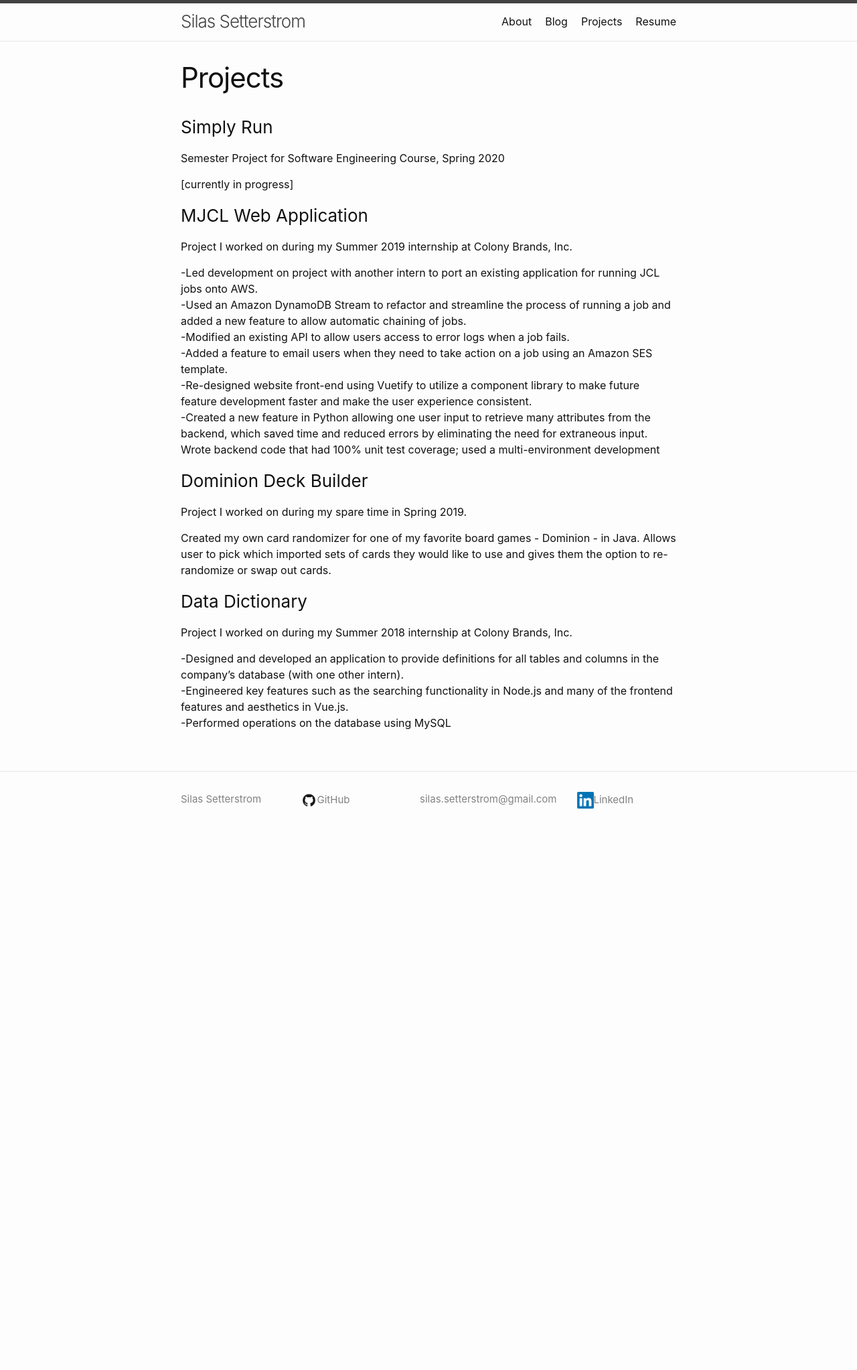
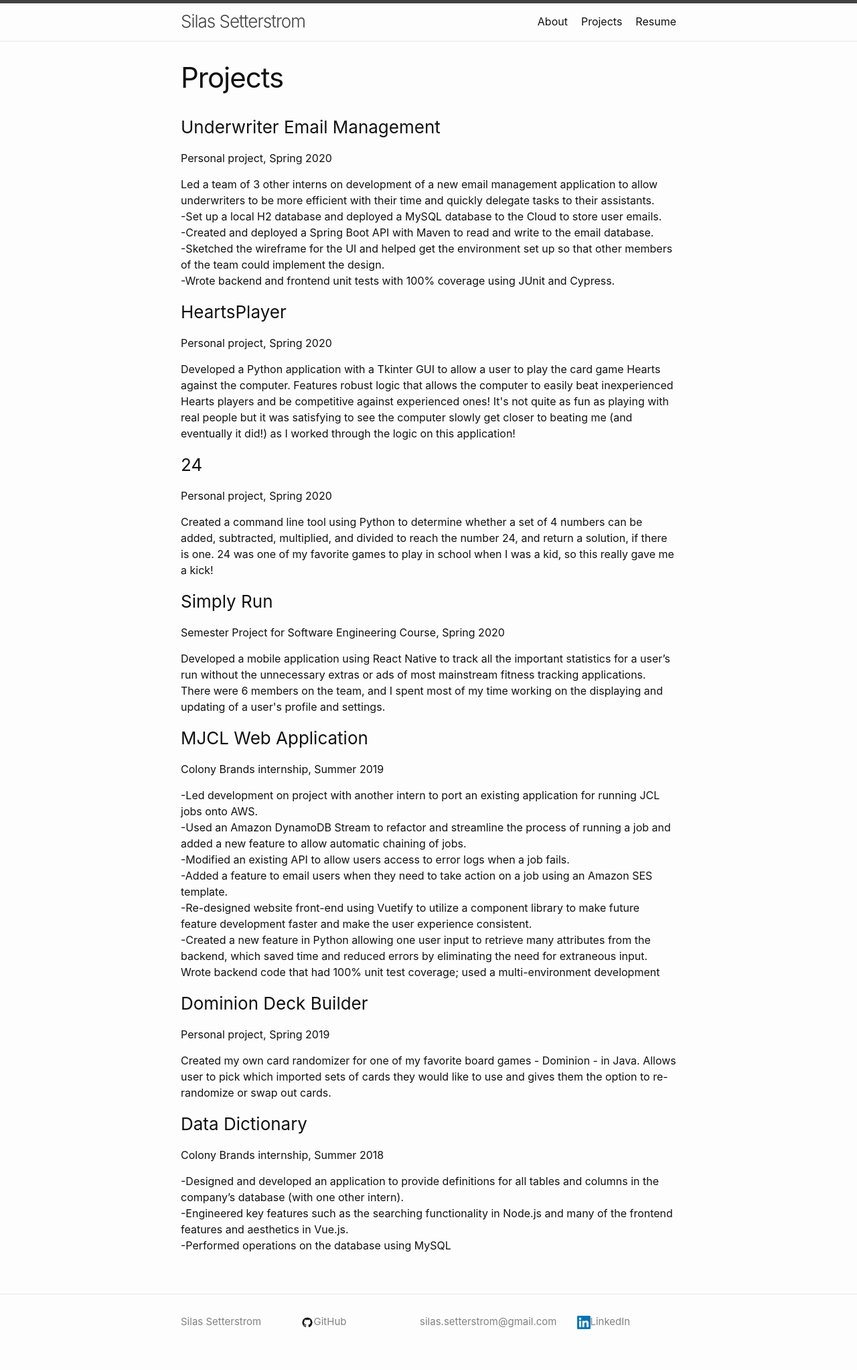
Before and after one commit to silassetterstrom/my_website, a Jekyll site: the page built from projects.markdown, in a window 1280 px wide. Shown: the whole page at 67% size. Built offline with Jekyll 4.4.1, drawn with Linux system fonts in a browser that asks for light colours; before the commit the page ends 1267 px from its top, so only the background shows below that.

Commit message:
rid of blog, img styling tweak, projects update

```diff
--- a/assets/css/style.scss
+++ b/assets/css/style.scss
@@ -9,8 +9,8 @@
 }
 
 .logo-img {
-    height: 25px;
-    width: 25px;
+    height: 20px;
+    width: 20px;
 }
 
 #wrapper {
--- a/blog.markdown
+++ /dev/null
@@ -1,6 +0,0 @@
----
-layout: home
-title: Blog
-permalink: /blog/
-order: 3
----
--- a/projects.markdown
+++ b/projects.markdown
@@ -4,11 +4,24 @@ title: Projects
 permalink: /projects/
 order: 4
 ---
+<h3>Underwriter Email Management</h3>
+<p>Personal project, Spring 2020</p>
+<p>Led a team of 3 other interns on development of a new email management application to allow underwriters to be more efficient with their time and quickly delegate tasks to their assistants.<br>
+    -Set up a local H2 database and deployed a MySQL database to the Cloud to store user emails.<br>
+    -Created and deployed a Spring Boot API with Maven to read and write to the email database.<br>
+    -Sketched the wireframe for the UI and helped get the environment set up so that other members of the team could implement the design.<br>
+    -Wrote backend and frontend unit tests with 100% coverage using JUnit and Cypress.<br><p>
+<h3>HeartsPlayer</h3>
+<p>Personal project, Spring 2020</p>
+<p>Developed a Python application with a Tkinter GUI to allow a user to play the card game Hearts against the computer. Features robust logic that allows the computer to easily beat inexperienced Hearts players and be competitive against experienced ones! It's not quite as fun as playing with real people but it was satisfying to see the computer slowly get closer to beating me (and eventually it did!) as I worked through the logic on this application!<br></p>
+<h3>24</h3>
+<p>Personal project, Spring 2020</p>
+<p>Created a command line tool using Python to determine whether a set of 4 numbers can be added, subtracted, multiplied, and divided to reach the number 24, and return a solution, if there is one. 24 was one of my favorite games to play in school when I was a kid, so this really gave me a kick!<br></p>
 <h3>Simply Run</h3>
-<p>Semester Project for Software Engineering Course, Spring 2020<p>
-<p>[currently in progress]<p>
+<p>Semester Project for Software Engineering Course, Spring 2020</p>
+<p>Developed a mobile application using React Native to track all the important statistics for a user’s run without the unnecessary extras or ads of most mainstream fitness tracking applications. There were 6 members on the team, and I spent most of my time working on the displaying and updating of a user's profile and settings.<br></p>
 <h3>MJCL Web Application</h3>
-<p>Project I worked on during my Summer 2019 internship at Colony Brands, Inc.</p>
+<p>Colony Brands internship, Summer 2019</p>
 <p>-Led development on project with another intern to port an existing application for running JCL jobs onto AWS.<br>
     -Used an Amazon DynamoDB Stream to refactor and streamline the process of running a job and added a
      new feature to allow automatic chaining of jobs.<br>
@@ -20,12 +33,12 @@ order: 4
      which saved time and reduced errors by eliminating the need for extraneous input.<br>
      Wrote backend code that had 100% unit test coverage; used a multi-environment development<br></p>
 <h3>Dominion Deck Builder</h3>
-<p>Project I worked on during my spare time in Spring 2019.</p>
+<p>Personal project, Spring 2019</p>
 <p>Created my own card randomizer for one of my favorite board games - Dominion - in Java.
     Allows user to pick which imported sets of cards they would like to use and gives them
     the option to re-randomize or swap out cards.<br></p>
 <h3>Data Dictionary</h3>
-<p>Project I worked on during my Summer 2018 internship at Colony Brands, Inc.</p>
+<p>Colony Brands internship, Summer 2018</p>
 <p>-Designed and developed an application to provide definitions for all tables and columns in the company’s
         database (with one other intern).<br>-Engineered key features such as the searching functionality
         in Node.js and many of the frontend features and aesthetics in Vue.js.<br>-Performed operations
```
